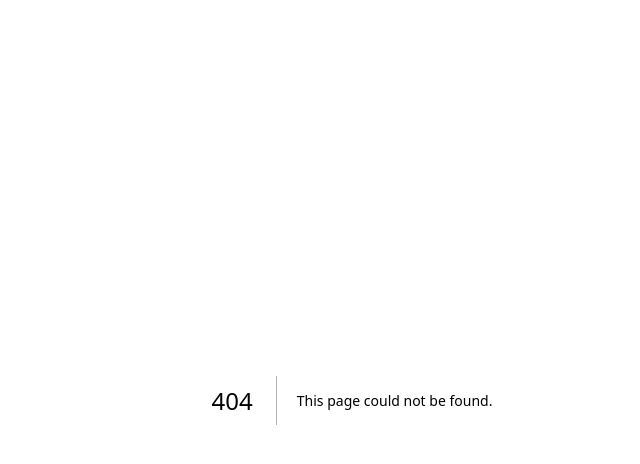
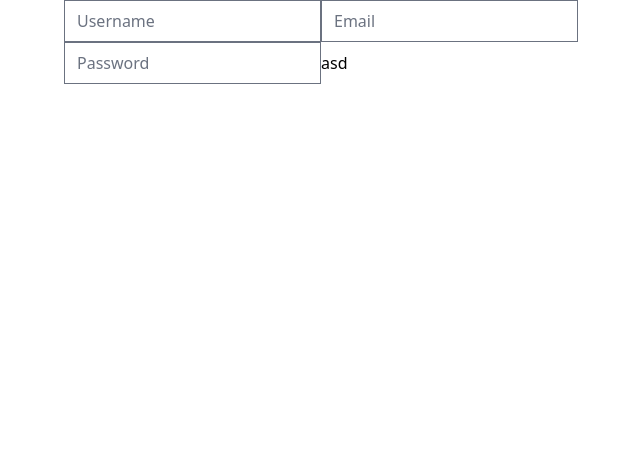
Before and after one commit to mindong2/carrot-market, a Next.js app: page /forms in a window 1280 px wide. Before the commit this address had no page. Shown: the top 464 px of the page, without its empty margins (288-928 px from the left). Built offline with nearby package versions, Linux system fonts and the light colour scheme.

Commit message:
react-hook-form remind

```diff
--- a/package.json
+++ b/package.json
@@ -21,6 +21,7 @@
     "postcss": "8.4.24",
     "react": "18.2.0",
     "react-dom": "18.2.0",
+    "react-hook-form": "^7.44.3",
     "tailwindcss": "3.3.2",
     "typescript": "5.0.4"
   },
--- /dev/null
+++ b/pages/forms.tsx
@@ -0,0 +1,76 @@
+//
+
+import { useForm } from "react-hook-form";
+
+interface LoginForm {
+  username: string;
+  password: string;
+  email: string;
+  error?: string;
+}
+
+export default function Forms() {
+  // register input과 이어주는 역할
+  // watch() 는 register가 변화할때마다 감지
+  //   handleSubmit은 2개의 인자를 받는다 onValid, onInvalid (각각 유효할때, 유효하지 않을때 실행되는 함수)
+  //   formState : { errors } -> error들만 받음
+  const {
+    register,
+    /*watch,*/ handleSubmit,
+    formState: { errors },
+    setError,
+    reset,
+    resetField,
+  } = useForm<LoginForm>();
+
+  // form이 유효할때 실행
+  const onValid = (data: LoginForm) => {
+    console.log(data);
+    reset(); // form내 전체 input reset
+    resetField("username"); // form 내 username이라는 이름의 register reset
+  };
+
+  // onInvalid parameter 타입지정 -> form이 유효하지 않을때 실행
+  const onInvalid = (errors: FieldErrors) => {
+    console.log(errors);
+    setError("error", { message: "오류 나는 시점 조정가능" });
+  };
+  return (
+    <form onSubmit={handleSubmit(onValid, onInvalid)}>
+      <input
+        {...register("username", {
+          // required에 message를 작성가능
+          required: "이름을 작성해주세요",
+          minLength: {
+            message: "길이는 최소 5글자입니다.",
+            value: 5,
+          },
+        })}
+        type="text"
+        placeholder="Username"
+        className={`${Boolean(errors.username) ? "border-red-500" : ""}`}
+      />
+      {errors.username?.message}
+      {errors.error?.message}
+      <input
+        {...register("email", {
+          required: "이메일을 작성해주세요",
+          // validation 추가
+          validate: {
+            notGmail: (value) => !value.includes("@gmail") || "gmail은 사용이 안됩니다",
+          },
+        })}
+        type="email"
+        placeholder="Email"
+      />
+      <input
+        {...register("password", {
+          required: "비밀번호를 작성해주세요",
+        })}
+        type="password"
+        placeholder="Password"
+      />
+      <input type="submit" value={"asd"} />
+    </form>
+  );
+}
```
Also changed, not shown: 1 other file (tests, documents, lock files or other folders).
